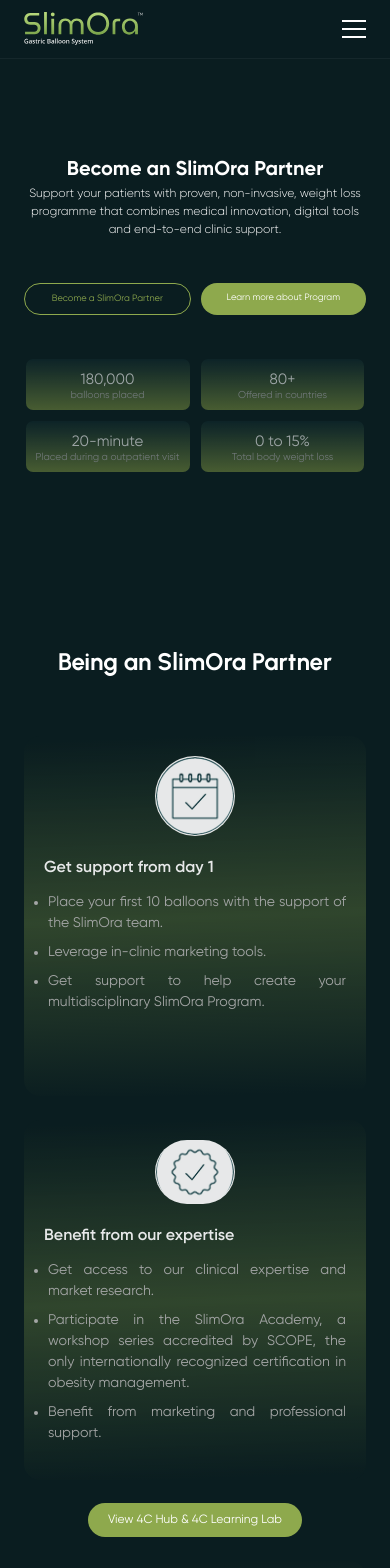
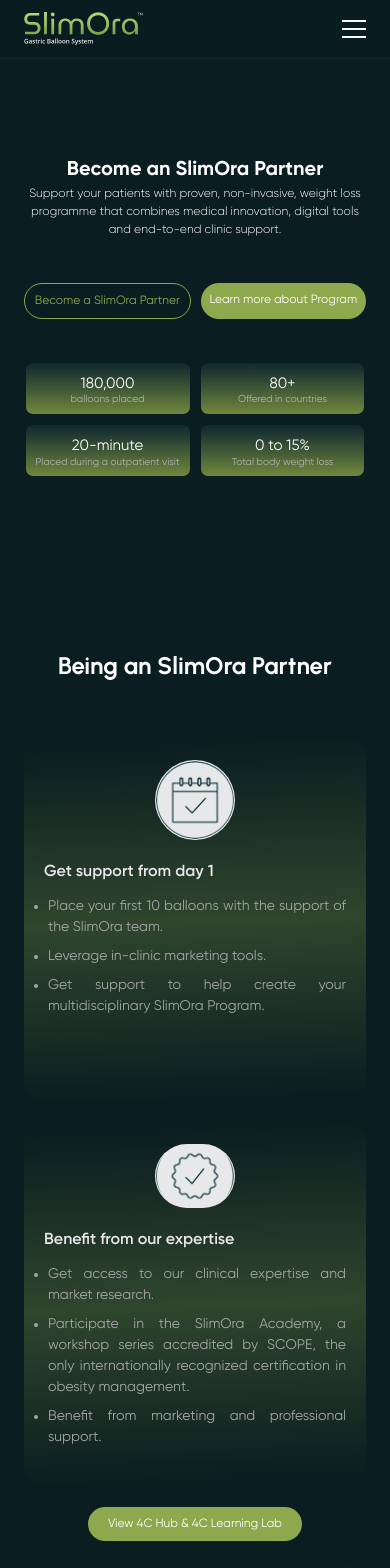
Before and after one commit to Awadg8/slimora, a Next.js app: page /become-partner in a window 390 px wide. Shown: the top 1568 px of the page. Built offline with nearby package versions, Linux system fonts and the light colour scheme.

Commit message:
feat: Add new 'Become a Partner' sections and a global footer component.

```diff
--- a/component/footer.tsx
+++ b/component/footer.tsx
@@ -112,6 +112,7 @@
                             duration: 0.5,
                             delay: index * 0.15,
                           }}
+                          key={index}
                         >
                           <Link
                             href={link.href}
@@ -134,6 +135,7 @@
                             duration: 0.5,
                             delay: index * 0.25,
                           }}
+                          key={index}
                         >
                           <Link
                             href={link.href}
--- a/section/becomePartner/slimOraBenefits.tsx
+++ b/section/becomePartner/slimOraBenefits.tsx
@@ -1,4 +1,3 @@
-import React from 'react'
 import Image from 'next/image'
 import Link from 'next/link'
 import Interaction from "@/component/microInteraction"
@@ -36,14 +35,14 @@
                             <h2 className='text-[#FFFFFF] text-[24px] md:text-[25px] lg:text-[37px] lg:leading-[54px] font-bold'>How does the SlimOra Balloon work?</h2>
                         </Interaction>
                         <Interaction2>
-                            <Link href="/eligibility-check" className='border border-[#8EA94D] bg-[#0A1D20] text-[#FFFFFF] py-2 rounded-[39px] text-[14px] lg:text-[18px] px-8 whitespace-nowrap'>
+                            <Link href="#" className='border border-[#8EA94D] bg-[#0A1D20] text-[#FFFFFF] py-2 rounded-[39px] text-[14px] lg:text-[18px] px-8 whitespace-nowrap'>
                                 See SlimOra Clinical Evidence
                             </Link>
                         </Interaction2>
                     </div>
                     <div className='grid grid-cols-1 lg:grid-cols-3 gap-[76px] md:gap-[100px] text-center md:text-left'>
                         {steps.map((item, index) => (
-                            <div className='flex flex-col items-center'>
+                            <div key={index} className='flex flex-col items-center'>
                                 <div className='relative w-[80px] h-[80px]'>
                                     <Image alt={item.title}
                                         src={item.image} fill className='object-cover' />
--- a/section/becomePartner/slimOraPartner.tsx
+++ b/section/becomePartner/slimOraPartner.tsx
@@ -49,13 +49,13 @@
                 <div className="flex gap-2.5 md:gap-7 pt-[44px] md:pt-[54px]">
                   <button
                     onClick={() => setIsModalOpen(true)}
-                    className="cursor-pointer border border-[#8EA94D] text-[#8EA94D] py-2 px-2 rounded-[39px] text-[9.21px] lg:text-[18px] md:text-[11px] w-full text-center hover:bg-[#8EA94D] hover:text-white transition-all"
+                    className="cursor-pointer border border-[#8EA94D] text-[#8EA94D] py-2 px-2 rounded-[39px] text-[12px] lg:text-[18px] md:text-[11px] w-full text-center hover:bg-[#8EA94D] hover:text-white transition-all"
                   >
                     Become a SlimOra Partner
                   </button>
                   <Link
-                    href="/find-a-clinic"
-                    className="bg-[#8EA94D] text-[#FFFFFF] text-[9.21px] lg:text-[18px] whitespace-nowrap inline-block w-full text-center py-2 px-2 rounded-[39px]"
+                    href="/the-programme"
+                    className="bg-[#8EA94D] text-[#FFFFFF] text-[12px] lg:text-[18px] whitespace-nowrap inline-block w-full text-center py-2 px-2 rounded-[39px]"
                   >
                     Learn more about Program
                   </Link>
@@ -67,7 +67,7 @@
                 {statsData.map((stat, index) => (
                   <div
                     key={index}
-                    className="rounded-[7px] md:rounded-[15.226px] opacity-60 bg-[linear-gradient(0deg,rgba(0,0,0,0.20)_0%,rgba(0,0,0,0.20)_100%),linear-gradient(180deg,#143338_0%,#2D4C3D_23.56%,#8EA94D_100%)] text-center md:p-6 p-2.5"
+                    className="rounded-[7px] md:rounded-[15.226px] bg-[linear-gradient(0deg,rgba(0,0,0,0.20)_0%,rgba(0,0,0,0.20)_100%),linear-gradient(180deg,#143338_0%,#2D4C3D_23.56%,#8EA94D_100%)] text-center md:p-6 p-2.5"
                   >
                     <h2 className="text-[#FFFFFF] text-[15px] lg:text-[32px] md:text-[17px]">
                       {stat.value}
--- a/section/becomePartner/slimOraProgramImpact.tsx
+++ b/section/becomePartner/slimOraProgramImpact.tsx
@@ -19,7 +19,7 @@
                         </Interaction>
                         <div className='pt-[42px] md:pt-[37px] text-center md:text-left px-4 md:px-0'>
                             <Interaction2>
-                                <Link href="/eligibility-check" className='border border-[#8EA94D] text-[#FFFFFF] py-2 rounded-[39px] text-[14px] lg:text-[18px] px-8 whitespace-nowrap inline-block'>
+                                <Link href="/the-programme" className='border border-[#8EA94D] text-[#FFFFFF] py-2 rounded-[39px] text-[14px] lg:text-[18px] px-8 whitespace-nowrap inline-block'>
                                     Learn about the Program
                                 </Link>
                             </Interaction2>
--- a/section/becomePartner/slimOraVirtualCareSuite.tsx
+++ b/section/becomePartner/slimOraVirtualCareSuite.tsx
@@ -1,7 +1,7 @@
 "use client";
-import Image from 'next/image'
-import Link from 'next/link'
-import Interaction from "@/component/microInteraction"
+import Image from "next/image";
+import Link from "next/link";
+import Interaction from "@/component/microInteraction";
 import Interaction2 from "@/component/microInteraction2";
 
 export default function SlimOraVirtualCareSuite() {
@@ -11,7 +11,7 @@
       points: [
         "Place your first 10 balloons with the support of the SlimOra team.",
         "Leverage in-clinic marketing tools.",
-                "Get support to help create your multidisciplinary SlimOra Program."
+        "Get support to help create your multidisciplinary SlimOra Program.",
       ],
       image: "/images/become-partner/image1.png",
     },
@@ -20,23 +20,21 @@
       points: [
         "Get access to our clinical expertise and market research.",
         "Participate in the SlimOra Academy, a workshop series accredited by SCOPE, the only internationally recognized certification in obesity management.",
-                "Benefit from marketing and professional support."
+        "Benefit from marketing and professional support.",
       ],
       image: "/images/become-partner/image2.png",
       buttonText: "View 4C Hub & 4C Learning Lab",
-            link: "/find-a-clinic"
-
-
+      link: "#",
     },
     {
       title: "Increase patient engagement and satisfaction",
       points: [
         "Get access to the SlimOra Virtual Care Suite to manage your patients.",
-                "SlimOra Assurance Plus Warranty included."
+        "SlimOra Assurance Plus Warranty included.",
       ],
       image: "/images/become-partner/image3.png",
       buttonText: "View Virtual Care Suite",
-            link: "/find-a-clinic"
+      link: "#",
     },
   ];
 
@@ -45,7 +43,8 @@
       title: "SlimOra Virtual Care Suite",
       description:
         "A key component of the SlimOra Program, the SlimOra Virtual Care Suite is a dynamic weight-loss management suite powered by artificial intelligence and designed to maximize your patient outcomes and satisfaction. ",
-            subDescription: "Remote patient monitoring, telehealth and care team collaboration - all under the one digital umbrella.",
+      subDescription:
+        "Remote patient monitoring, telehealth and care team collaboration - all under the one digital umbrella.",
       image: "/images/become-partner/smart_patient_monitoring.jpg",
       imageLeft: false,
       link: "#",
@@ -57,9 +56,7 @@
         "The SlimOra Program combines the world's first and only swallowable gastric balloon that requires no surgery, endoscopy or anaesthesia, with a comprehensive behaviour change and digital care platform. It empowers healthcare providers to deliver clinically proven weight loss of up to 10 - 15% in just four months - while supporting long-term behaviour change, muscle preservation and patient satisfaction.",
       image: "/images/become-partner/smart_hand.jpg",
       imageLeft: true,
-
     },
-
   ];
 
   return (
@@ -73,16 +70,19 @@
 
           <div className="grid grid-cols-1 sm:grid-cols-2 lg:grid-cols-3 gap-6">
             {results.map((item, index) => (
-                            <>
-                                <div key={index} className="flex flex-col items-center justify-between">
-
               <div
-                                        className='lg:p-8 md:6 p-5 flex flex-col items-center h-[360px] sm:h-[400px] md:h-[450px] lg:h-[520px]'
+                key={index}
+                className="flex flex-col items-center justify-between"
+              >
+                <div
+                  className="lg:p-8 md:6 p-5 flex flex-col items-center h-[360px] sm:h-[400px] md:h-[450px] lg:h-[520px]"
                   style={{
                     borderRadius: "16px",
                     opacity: 0.9,
-                                            background: "linear-gradient(178deg, #0A1D20 1.4%, rgba(142, 169, 77, 0.32) 50.42%, #0A1D20 98.53%)",
-                                        }}>
+                    background:
+                      "linear-gradient(178deg, #0A1D20 1.4%, rgba(142, 169, 77, 0.32) 50.42%, #0A1D20 98.53%)",
+                  }}
+                >
                   <div className="w-20 h-20 rounded-full border border-white/30 flex items-center justify-center mb-5 bg-white overflow-hidden relative">
                     <Image
                       src={item.image}
@@ -106,21 +106,21 @@
                   </Interaction2>
                 </div>
                 {item.buttonText && (
-                                        <div className='flex gap-2.5 md:gap-[31px] pt-[23px] md:pt-[49px] justify-center'>
-                                            <Link href={item.link} className='bg-[#8EA94D] text-[#FFFFFF] text-[12px] md:text-[18px] py-2 rounded-[39px] px-5 text-center'>
+                  <div className="flex gap-2.5 md:gap-[31px] pt-[23px] md:pt-[49px] justify-center">
+                    <Link
+                      href={item.link}
+                      className="bg-[#8EA94D] text-[#FFFFFF] text-[12px] md:text-[18px] py-2 rounded-[39px] px-5 text-center"
+                    >
                       {item.buttonText}
                     </Link>
                   </div>
                 )}
               </div>
-                            </>
-
             ))}
-
           </div>
         </div>
       </section>
-            <section className="bg-[#0A1D20] py-[160px]">
+      <section className="py-[160px]">
         <div className="flex flex-col gap-[10px] md:gap-20">
           {supportItems.map((item, index) => (
             <div
@@ -137,8 +137,11 @@
                     className="object-cover"
                   />
                   {item.linkLabel && (
-                                        <div className='flex gap-2.5 md:gap-[31px] pt-[23px] md:pt-[49px] justify-center absolute -bottom-5 right-1 md:-right-10'>
-                                            <Link href={item.link} className='border-[#8EA94D] border bg-[#0A1D20] text-[#FFFFFF] text-[12px] md:text-[14px] lg:text-[24px] py-2 rounded-[39px] px-5 lg:px-10 md:px-3 text-center'>
+                    <div className="flex gap-2.5 md:gap-[31px] pt-[23px] md:pt-[49px] justify-center absolute -bottom-5 right-1 md:-right-10">
+                      <Link
+                        href={item.link}
+                        className="border-[#8EA94D] border bg-[#0A1D20] text-[#FFFFFF] text-[12px] md:text-[14px] lg:text-[24px] py-2 rounded-[39px] px-5 lg:px-10 md:px-3 text-center"
+                      >
                         {item.linkLabel}
                       </Link>
                     </div>
@@ -146,14 +149,13 @@
                 </div>
               </div>
 
-
               {/* Text Content */}
               <div className="">
                 <div className="max-w-[1280px] mx-auto py-8 px-6 sm:px-8 md:px-10 md:py-12 lg:py-12">
                   <div className="w-full flex flex-col items-start">
                     <div className="flex flex-col font-urbanist lg:max-w-[709px]">
                       <Interaction2>
-                                                <h3 className="text-[24px] md:text-[32px] lg:text-[50px] font-bold lg:mb-[28px] md:mb-[22px] text-[#FFFFFF] text-center md:text-justify">
+                        <h3 className="text-[24px] md:text-[32px] lg:text-[40px] font-bold lg:mb-[28px] md:mb-[22px] text-[#FFFFFF] text-center md:text-justify">
                           {item.title}
                         </h3>
                       </Interaction2>
@@ -176,7 +178,6 @@
           ))}
         </div>
       </section>
-
     </div>
   );
 }
```
Also changed, not shown: section/becomePartner/howSlimOraWorks.tsx (+30 -21 lines). Lines whose indentation alone changed are shown as unchanged.
